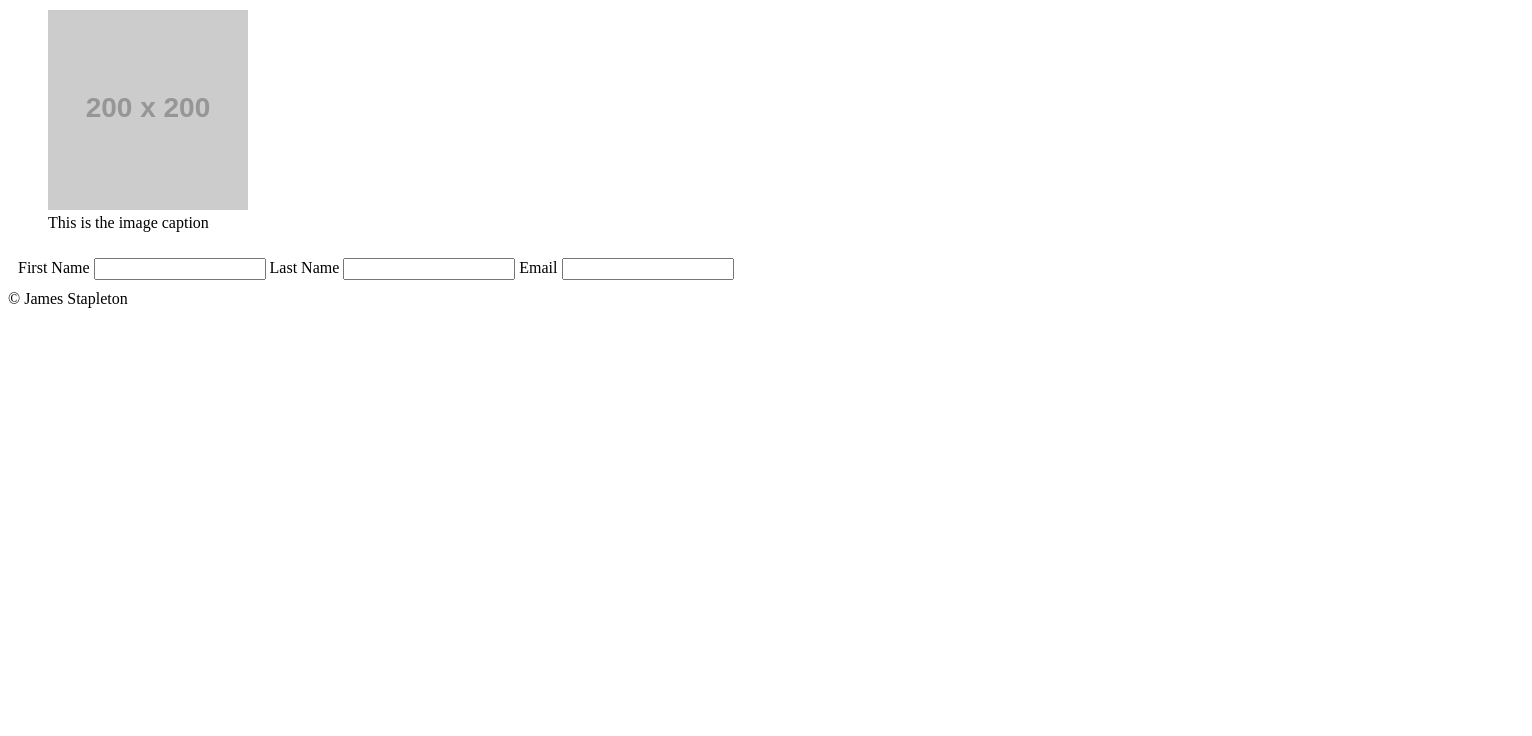
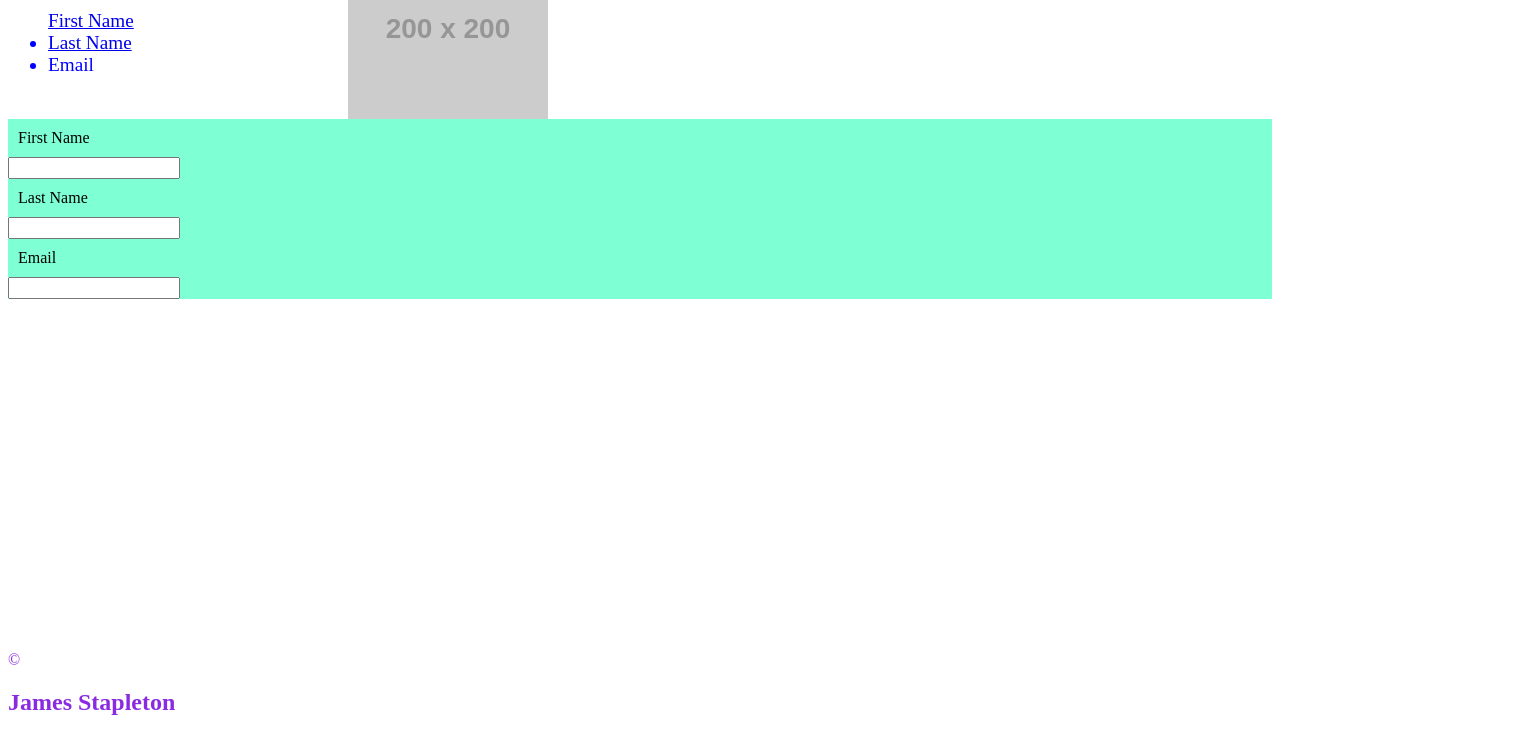
Before and after one commit to james-stapleton/contact-info, a plain HTML site: page index.html in a window 1280 px wide. Shown: the part 85-821 px from the top of the page, 1532 px wide, since content can reach past the window. Before the commit the page ends 800 px from the top, so only its background shows below. Drawn offline with Linux system fonts and the light colour scheme; placeholder pictures from the web are drawn by us.

Commit message:
Updated formatting

```diff
--- a/assets/css/style.css
+++ b/assets/css/style.css
@@ -1,13 +1,35 @@
 * {
     font-family: 'Times New Roman', Times, serif;
+
 }
+
+
 
 header {
     font-size: larger;
     color: blue;
+    position: fixed;
+    top: 0px;
+    z-index: 0;
+}
+
+figure {
+    position: relative;
+    left: 300px;
 }
 
 .labels {
+background-color: aquamarine;
+position: relative;
+top: -50px;
+
+}
+
+.label_element {
 padding: 10px;
 display: block;
 }
+
+footer {
+    color: blueviolet;
+}
--- a/index.html
+++ b/index.html
@@ -11,22 +11,40 @@
 <body>
     <header>
         <h1>Contact Information</h1>
+    <nav>
+        <ul>
+            <a href="#first-name">First Name</a>
+            </li>
+            <li><a href="#last-name">Last Name</a></li>
+            <li><a href="#email-field"></a>Email</li>
+        </ul>
+
+
+    </nav>
+
+
     </header>
 
     <figure>
         <img src="https://via.placeholder.com/200" alt="placeholder image">
         <figcaption>This is the image caption</figcaption>
     </figure>
+
     <section class="labels">
-    <label for="First Name">First Name</label>
-    <input type="First Name">
+    <label class="label_element" for="First Name">First Name</label>
+    <input id="first-name" type="First Name">
 
-    <label for="Last Name">Last Name</label>
-    <input type="Last Name">
+    <label class="label_element" for="Last Name">Last Name</label>
+    <input id="last-name" type="Last Name">
 
-    <label for="Email">Email</label>
-    <input type="Email">
+    <label class="label_element" for="Email">Email</label>
+    <input id="email-field" type="Email">
 </section>
-    <footer> &copy; James Stapleton</footer>
+
+<p><br><br><br><br><br><br><br><br><br><br><br><br><br><br><br></p>
+
+
+
+    <footer> &copy;<h2> James Stapleton </h2> </footer>
 </body>
 </html>
```
Also changed, not shown: example.html (added, +24 -0 lines).
